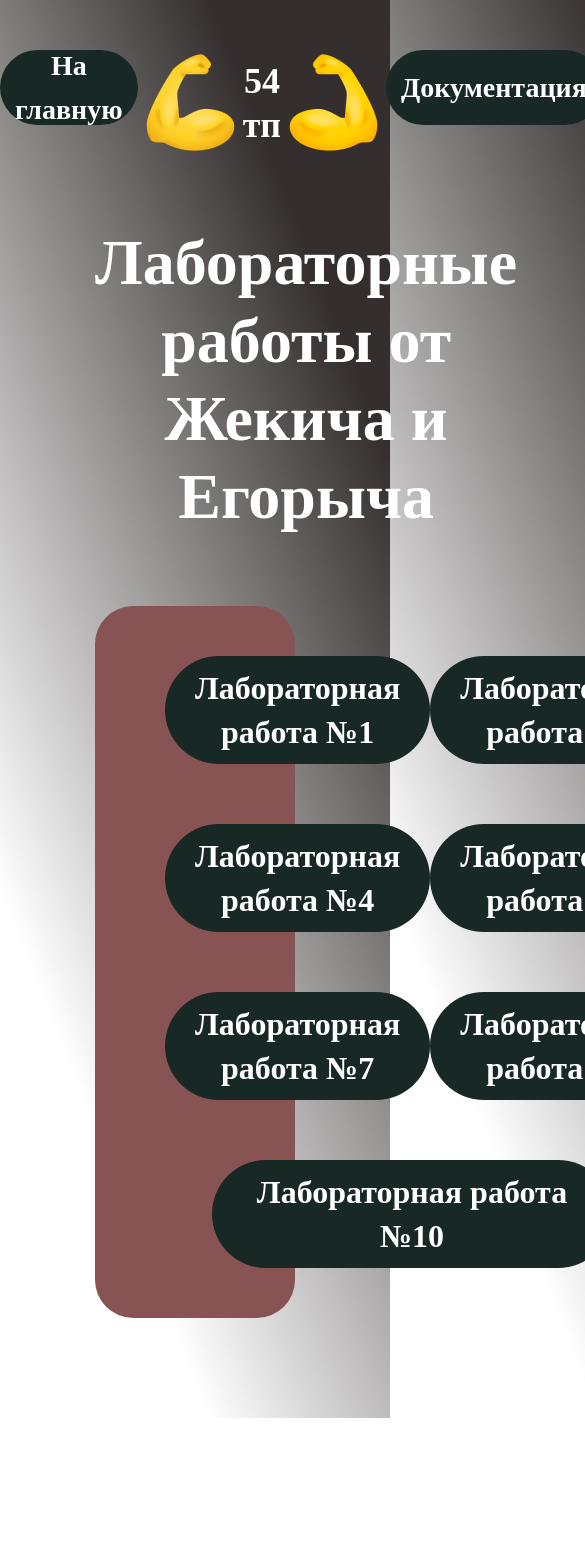
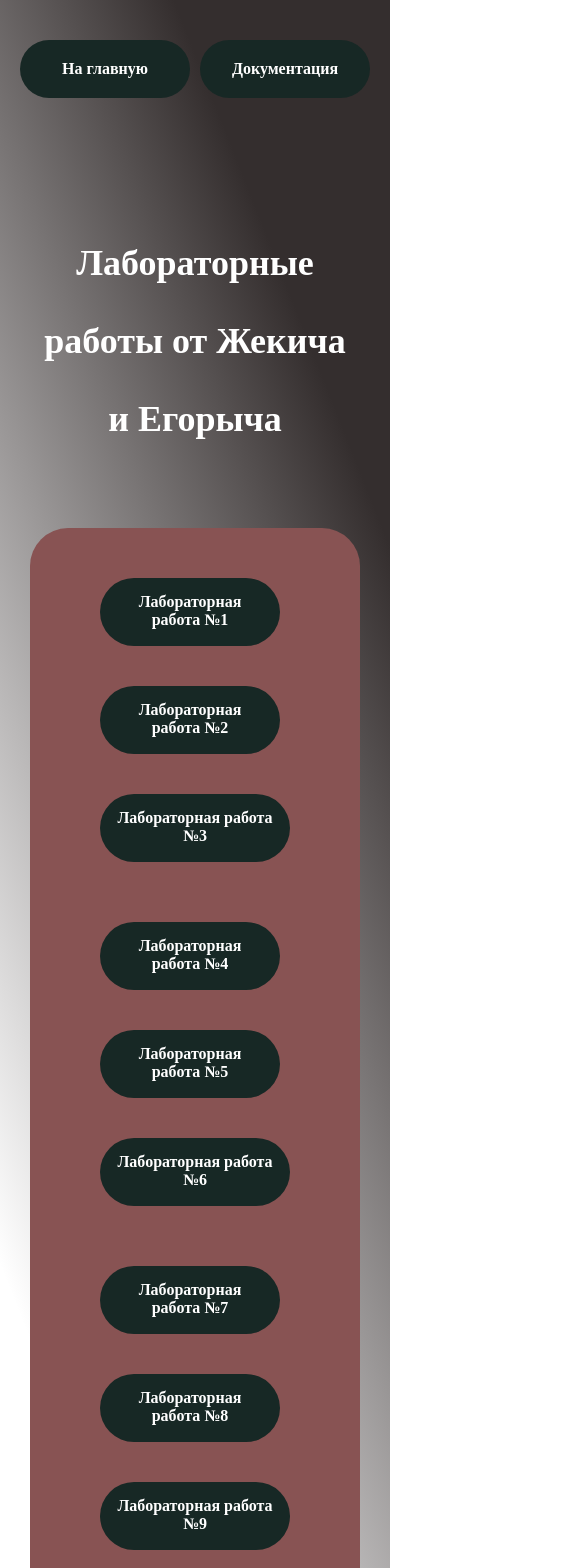
Before and after one commit to Kovach2/SoftwareProtection, a Next.js app: page /lr in a window 390 px wide. Shown: the top 1568 px of the page, 585 px wide, since content can reach past the window. Before the commit the page ends 1418 px from the top, so only its background shows below. Built offline with nearby package versions, Linux system fonts and the light colour scheme.

Commit message:
Main adaptive

```diff
--- a/pages/lr.js
+++ b/pages/lr.js
@@ -7,16 +7,16 @@ import leftBiceps from '/public/mainPageLabs/leftBiceps.png'
 
 export default function LR1() {
     return (
-    <div className='page'>
+        <div className={styles.page}>
             <header className={styles.header}>
                 <div className={styles.header_inner}>
                     <Link href={"#"} className={styles.button}>
                         На главную
                     </Link>
                     <div className={styles.header_logo}>
-                    <Image src={leftBiceps} width={105} height={105}/>
+                        <Image className={styles.leftBiceps} src={leftBiceps} width={80} height={80}/>
                         <div class={styles.header_logotext}>54 тп</div>
-                    <Image src={rightBiceps} width={105} height={105}/>
+                        <Image className={styles.rightBiceps} src={rightBiceps} width={80} height={80}/>
                     </div>
                     <Link href={"#"} className={styles.button}>
                         Документация
--- a/styles/Lrs.module.css
+++ b/styles/Lrs.module.css
@@ -3,25 +3,28 @@
     width: 100%;
 }
 
+.page{
+    position: relative;
+}
+
 .wrapper {
     max-width: 1730px;
-    margin: 0 95px;
+    margin: 0 30px;
 }
 
 .header{
-    position: absolute;
-    left: 0;
-    right: 0;
-    top: 0;
-    max-width: 1190px;
-    display: flex;
-    margin: 50px auto 0 auto;
+    position: relative;
+    max-width: 900px;
+    margin: 0 auto;
 }
 
 .header_inner{
-    width: 100%;
+    padding: 0 20px;
     display: flex;
     justify-content: space-between;
+    position: absolute;
+    width: 100%;
+    top: 40px;
 }
 
 .header_logo{
@@ -33,8 +36,8 @@
     max-width: 62px;
     font-style: normal;
     font-weight: 700;
-    font-size: 36px;
-    line-height: 44px;
+    font-size: 28px;
+    line-height: 24px;
     display: flex;
     text-align: center;
     align-items: center;
@@ -46,21 +49,16 @@
 }
 
 .button {
-    max-width: 300px;
+    width: 220px;
     font-family: 'Montserrat';
     text-decoration: none;
-    max-width: 368px;
-    max-height: 75px;
     font-style: normal;
     font-weight: 700;
-    font-size: 28px;
-    line-height: 44px;
-    display: flex;
-    align-items: center;
+    font-size: 24px;
+    color: #FFFFFF;
     text-align: center;
-    color: #FFFFFF;
     border-radius: 57px;
-    padding: 0 15px;
+    padding: 25px 15px;
     background: #172825;
     transition: all 0.2s ease;
 }
@@ -69,23 +67,19 @@
     background: #2D4B46;
 }
 
-.page_labs{
+.page_labs {
     height: 100%;
-}
-
-.page__innerlabs{
-    width: 100%;
 }
 
 .page__title{
     font-family: 'Montserrat';
-    max-width: 984px;
-    margin: 224px auto 0 auto;
+    max-width: 900px;
+    padding-top: 224px;
+    margin: 0 auto;
     font-style: normal;
     font-weight: 700;
-    font-size: 64px;
+    font-size: 48px;
     line-height: 78px;
-    display: flex;
     text-align: center;
     color: #FFFFFF;
 }
@@ -93,30 +87,30 @@
 .button_lab{
     background: #172825;
     border-radius: 97px;
-    max-width: 400px;
+    max-width: 240px;
     text-decoration: none;
     font-family: 'Montserrat';
     font-style: normal;
     font-weight: 700;
-    font-size: 32px;
-    line-height: 44px;
+    font-size: 24px;
     text-align: center;
-    padding: 10px 30px;
+    padding: 15px 15px;
     color: #FFFFFF;
     transition: all 0.2s ease;
 }
+
+
 
 .button_lab:hover{
     background: #2D4B46;
 }
 
 .labs_bg{
-    width: 100%;
-    margin-top: 70px;
+    max-width: 990px;
+    margin: 70px auto 100px auto;
     padding: 50px 70px;
     background: #885353;
     border-radius: 38px;
-    margin-bottom: 100px;
 }
 
 .labs_buttons{
@@ -125,16 +119,123 @@
     margin-top: 60px;
 }
 
+
+
 .labs_buttons:nth-child(1){
     margin: 0;
 }
 
 .labs_buttons:last-child{
     justify-content: center;
-    width: 1062px;
     margin: 60px auto 0 auto;
 }
 
-.labs_buttons:last-child a:nth-child(1){
-    margin-right: 168px;
+.labs_buttons:last-child a:nth-child(2){
+    margin: 0;
 }
+
+@media screen and (max-width: 1200px) {
+    .labs_buttons:nth-last-child{
+        width: 200px;
+    }
+
+    .page__title{
+        font-size: 36px;
+    }
+
+    .button_lab{
+        height: 68px;
+        font-size: 16px;
+        margin-right: 10px;
+    }
+    .button_lab:nth-child(3){
+        margin-right: 0;
+    }
+
+    .labs_bg{
+        max-width: 970px;
+    }
+}
+
+
+
+@media screen and (max-width: 992px) {
+    .button {
+        font-size: 20px;
+        padding: 25px 15px;
+    }
+    .leftBiceps{
+        width: 60px;
+        height: 60px;
+    }
+
+    .rightBiceps{
+        width: 60px;
+        height: 60px;
+    }
+
+    .header_logotext{
+        font-size: 24px;
+    }
+    .labs_buttons{
+        width: 100%;
+        flex-wrap: wrap;
+        justify-content: center;
+    }
+}
+
+@media screen and (max-width: 939px){
+    .labs_bg{
+        max-width: 650px;
+    }
+
+    .button_lab:nth-child(3){
+        margin-top: 40px;
+    }
+}
+
+@media screen and (max-width: 768px) {
+    .header_logo{
+        margin: 0 10px;
+    }
+
+    .button_lab:nth-child(2){
+        margin-top: 40px;
+    }
+
+    .button{
+        font-size: 16px;
+    }
+}
+
+@media screen and (max-width: 699px) {
+    .labs_bg{
+        max-width: 456px;
+    }
+
+}
+
+@media screen and (max-width: 576px) {
+    .leftBiceps{
+        width: 55px;
+        height: 55px;
+    }
+    .rightBiceps{
+        width: 55px;
+        height: 55px;
+    }
+    .header_logotext{
+        font-size: 18px;
+        height: 55px;
+    }
+    .button{
+        width: 170px;
+        padding: 20px 10px;
+    }
+}
+
+@media screen and (max-width: 576px){
+    .header_logo{
+        display: none;
+    }
+}
--- a/styles/globals.css
+++ b/styles/globals.css
@@ -5,7 +5,8 @@
 }
 
 body{
-  background: linear-gradient(248.44deg, #342E2E 18.95%, rgba(172, 96, 96, 0) 78.13%);
+  background: center no-repeat linear-gradient(248.44deg, #342E2E 18.95%, rgba(172, 96, 96, 0) 78.13%);
+  background-size: cover;
 }
 
 @media screen and (max-width: 576px) {
```
Also changed, not shown: sdfasdf.txt (added), styles/Home.module.css (line endings or trailing spaces). Lines whose indentation alone changed are shown as unchanged.
